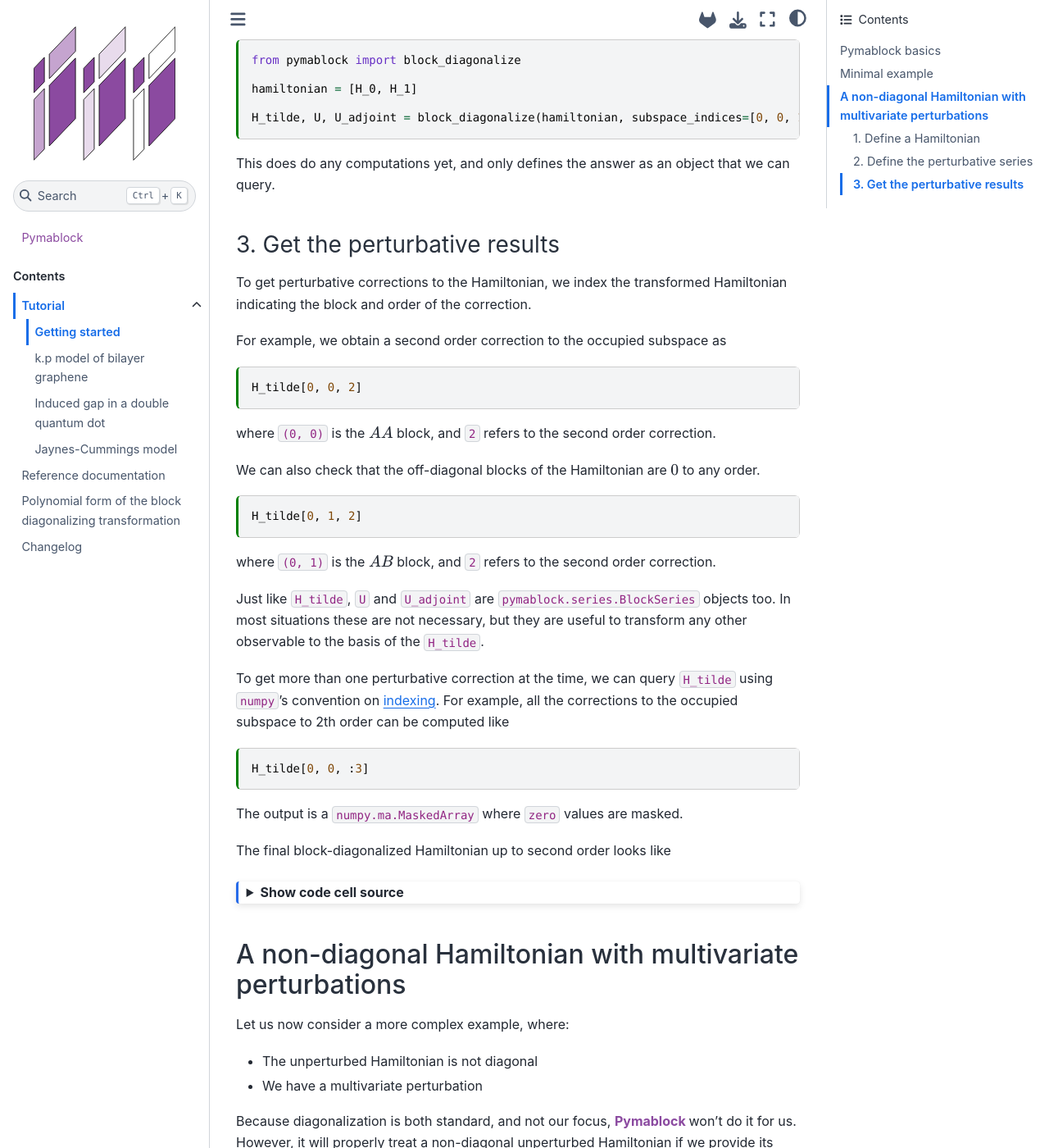
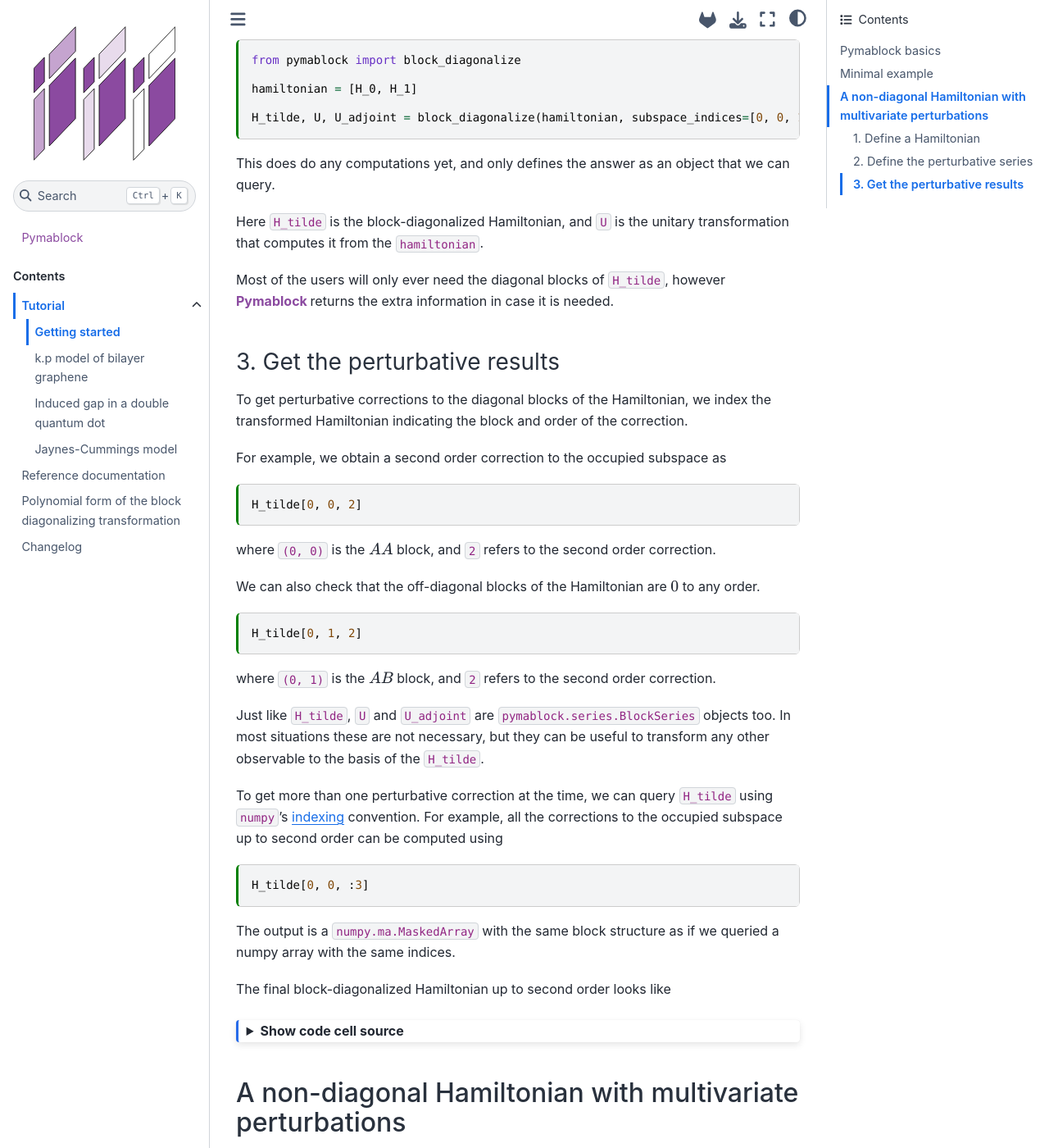
Before and after one commit to quantum-tinkerer/pymablock, a Sphinx documentation site: the page built from docs/source/tutorial/getting_started.md, in a window 1280 px wide and 1400 px high, scrolled down 1148 px. Shown: the whole window at 82% size. Built offline with Sphinx 7.4.7 and the Sphinx Book theme 1.1.4, drawn with Linux system fonts in a browser that asks for light colours; the version number could not be read and is left out; cross-references to code outside the pages are shown as plain code; some of the changed text lies outside the part shown.

Commit message:
review getting started tutorial (unfinished)

````diff
--- a/docs/source/tutorial/getting_started.md
+++ b/docs/source/tutorial/getting_started.md
@@ -84,10 +84,17 @@ H_tilde, U, U_adjoint = block_diagonalize(hamiltonian, subspace_indices=[0, 0, 1
 This does do any computations yet, and only defines the answer as an object
 that we can query.
 
+Here `H_tilde` is the block-diagonalized Hamiltonian, and `U` is the unitary
+transformation that computes it from the `hamiltonian`.
+
+Most of the users will only ever need the diagonal blocks of `H_tilde`, however
+{{Pymablock}} returns the extra information in case it is needed.
+
 ### 3. Get the perturbative results
 
-To get perturbative corrections to the Hamiltonian, we index the transformed
-Hamiltonian indicating the block and order of the correction.
+To get perturbative corrections to the diagonal blocks of the Hamiltonian, we
+index the transformed Hamiltonian indicating the block and order of the
+correction.
 
 For example, we obtain a second order correction to the occupied subspace as
 
@@ -110,21 +117,22 @@ correction.
 
 Just like `H_tilde`, `U` and `U_adjoint` are
 {autolink}`~pymablock.series.BlockSeries` objects too.
-In most situations these are not necessary, but they are useful to transform
+In most situations these are not necessary, but they can be useful to transform
 any other observable to the basis of the `H_tilde`.
 
 
 To get more than one perturbative correction at the time, we can query `H_tilde`
-using `numpy`'s convention on
-[indexing](https://numpy.org/devdocs/user/basics.indexing.html).
-For example, all the corrections to the occupied subspace to 2th order can be
-computed like
+using `numpy`'s [indexing](https://numpy.org/devdocs/user/basics.indexing.html)
+convention.
+For example, all the corrections to the occupied subspace up to second order can be
+computed using
 
 ```{code-cell} ipython3
 H_tilde[0, 0, :3]
 ```
 
-The output is a {autolink}`~numpy.ma.MaskedArray` where `zero` values are masked.
+The output is a {autolink}`~numpy.ma.MaskedArray` with the same block structure
+as if we queried a numpy array with the same indices.
 
 The final block-diagonalized Hamiltonian up to second order looks like
 
````
Also changed, not shown: other parts of docs/source/tutorial/getting_started.md (+2 -2 lines).
